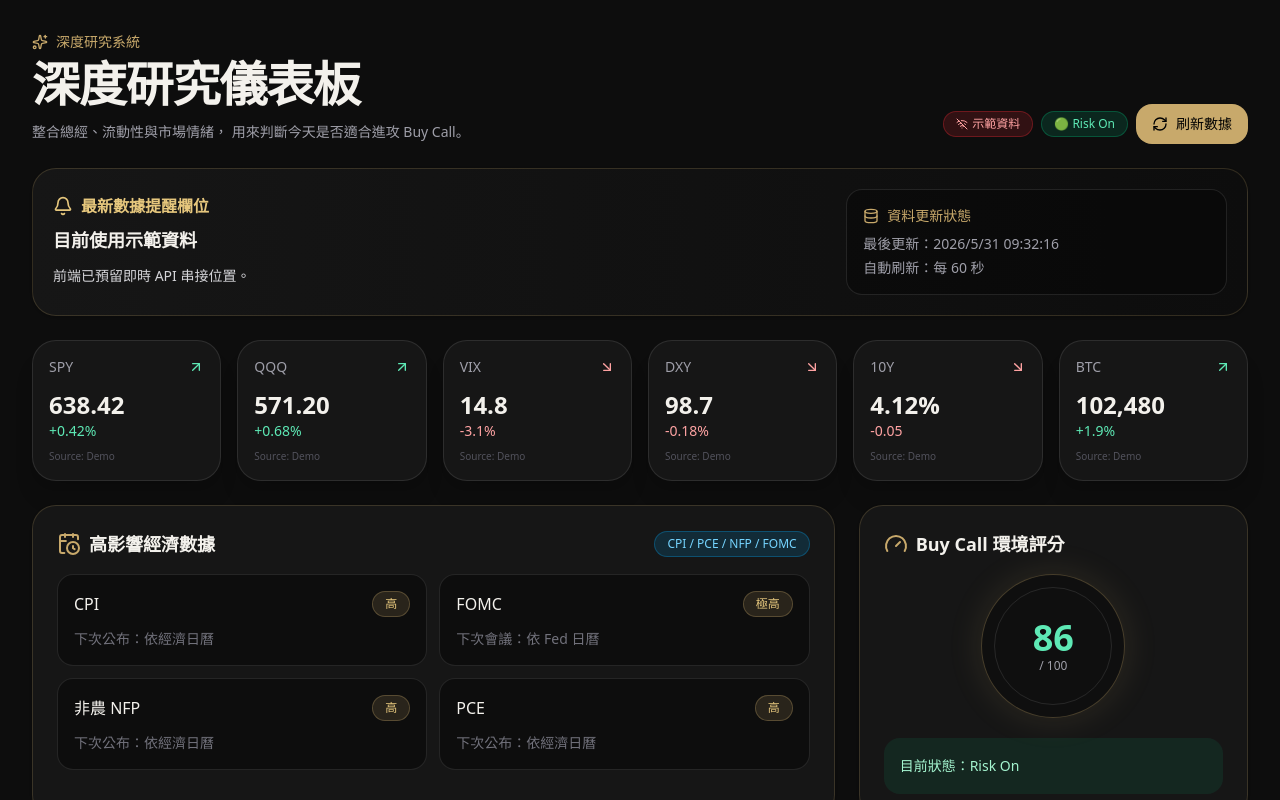
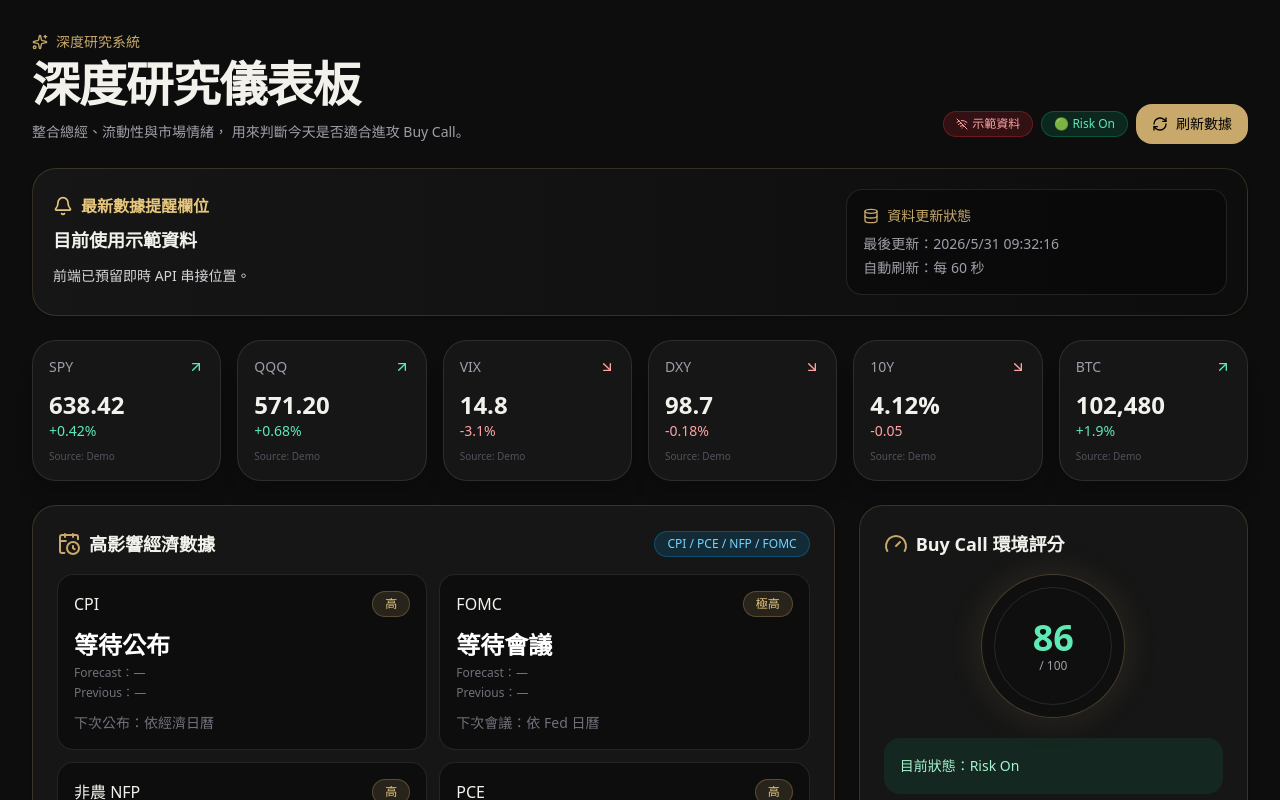
Before and after one commit to FaustSmile/XX, a Next.js app: page / in a window 1280 px wide. Shown: the top 800 px of the page. Built offline with nearby package versions, Linux system fonts and the light colour scheme; no server answers.

Commit message:
Update page.tsx

```diff
--- a/app/page.tsx
+++ b/app/page.tsx
@@ -413,9 +413,25 @@ export default function DeepResearchDashboard() {
                       <Pill>{e.impact}</Pill>
                     </div>
 
-                    <div className="mt-3 text-sm text-zinc-500">
-                      {e.time}
-                    </div>
+                    <div className="mt-3 space-y-1">
+
+  <div className="text-2xl font-semibold text-white">
+    {e.actual}
+  </div>
+
+  <div className="text-xs text-zinc-500">
+    Forecast：{e.forecast}
+  </div>
+
+  <div className="text-xs text-zinc-500">
+    Previous：{e.previous}
+  </div>
+
+  <div className="pt-2 text-sm text-zinc-500">
+    {e.time}
+  </div>
+
+</div>
                   </div>
                 ))}
               </div>
```
